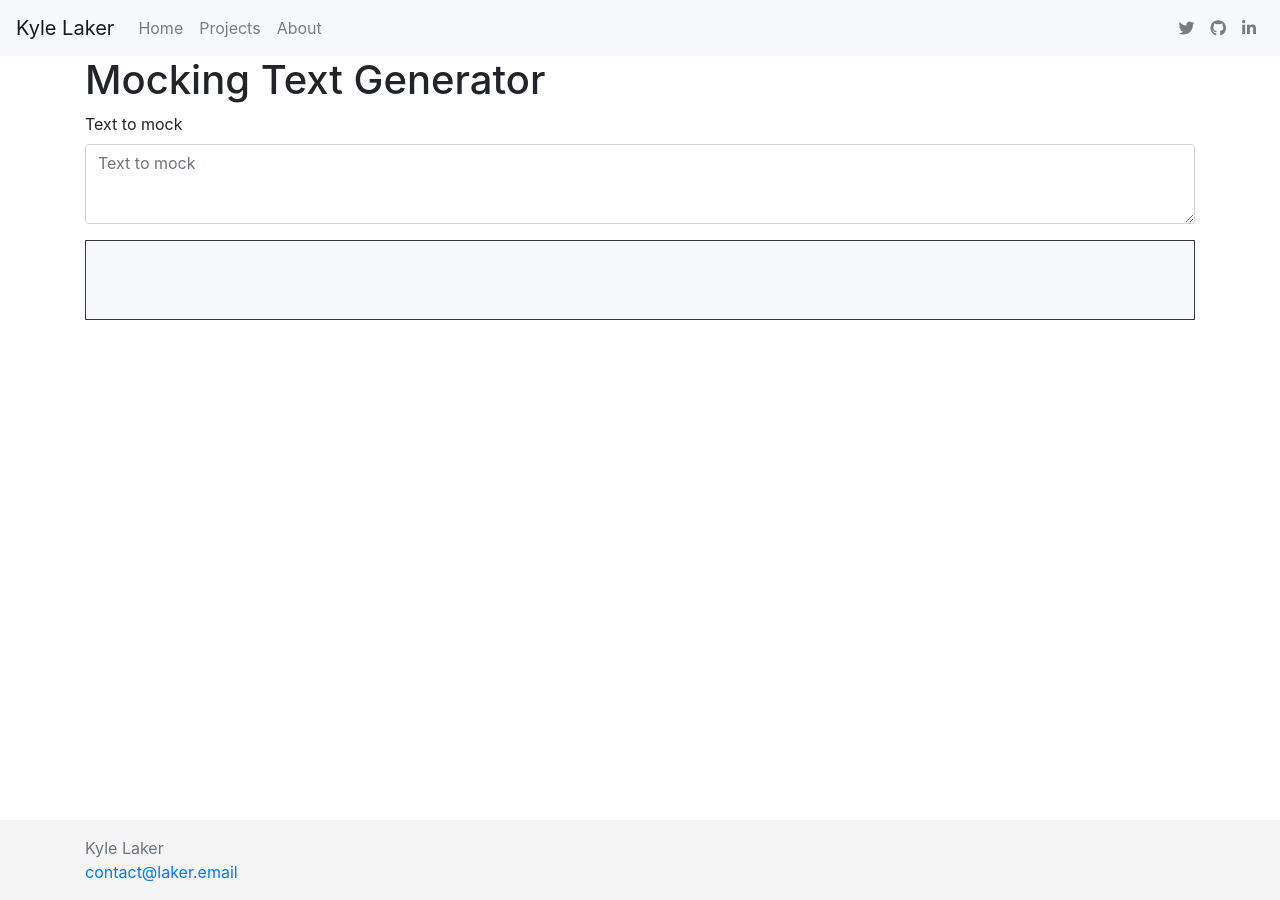
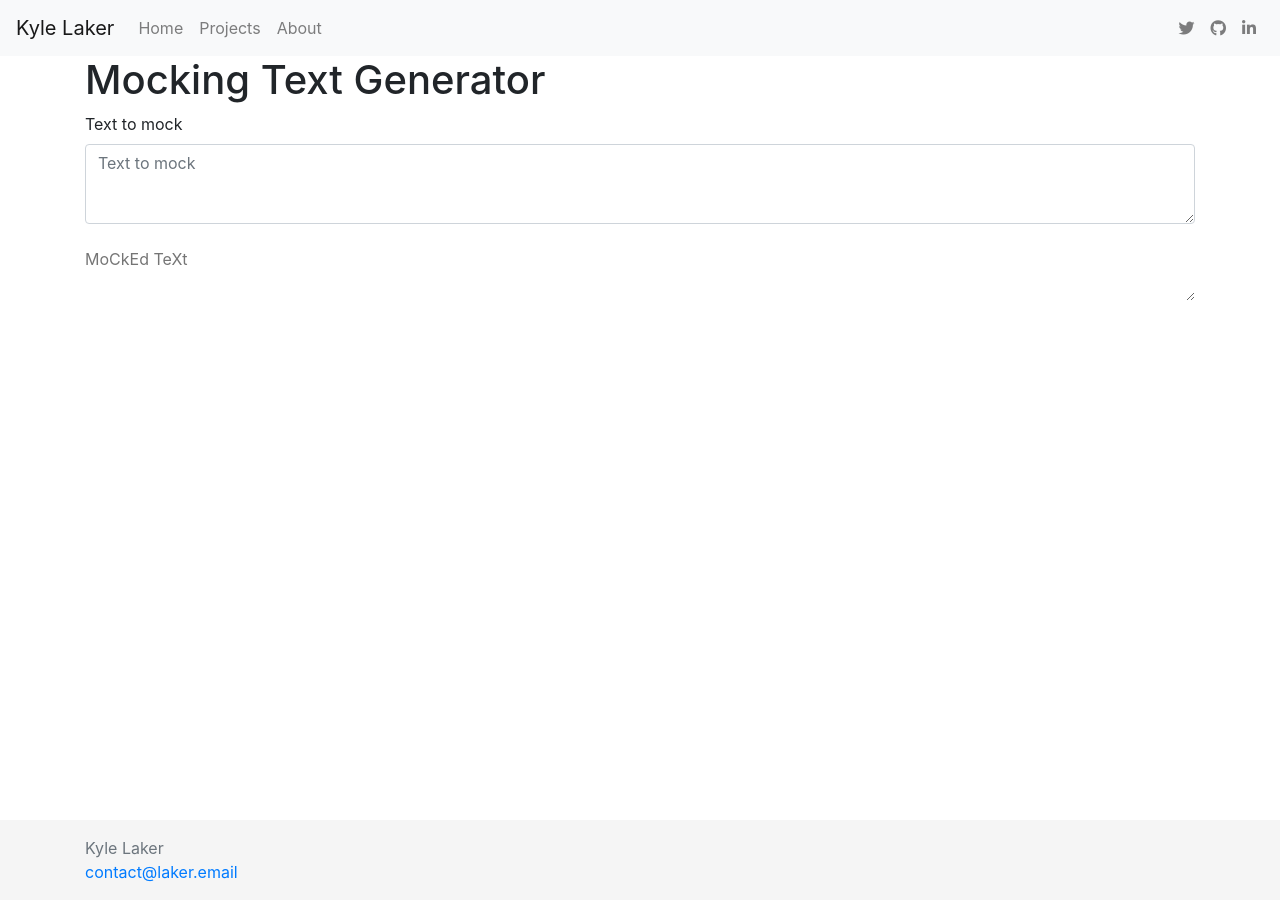
Before and after one commit to kylelaker/kylelaker.com, a Jekyll site: the page built from mock-text.html, in a window 1280 px wide. Built offline with Jekyll 4.4.1, drawn with Linux system fonts in a browser that asks for light colours; nearby versions of some CDN libraries.

Commit message:
Update mock-text layout

```diff
--- a/mock-text.html
+++ b/mock-text.html
@@ -9,8 +9,8 @@ title: Mocking Text Generator
     <textarea class="form-control" placeholder="Text to mock" id="input-mock" style="min-height: 5em;"></textarea>
   </div>
 
-  <div class="bg-light border border-dark p-1" id="mocked-output" style="min-height: 5em;">
-    <p id="mocked-text"></p>
+  <div id="mocked-output" style="min-height: 5em; margin-top: 1em;">
+    <textarea class="form-control-plaintext" id="mocked-text" placeholder="MoCkEd TeXt" readonly></textarea>
   </div>
 </div>
 
```
